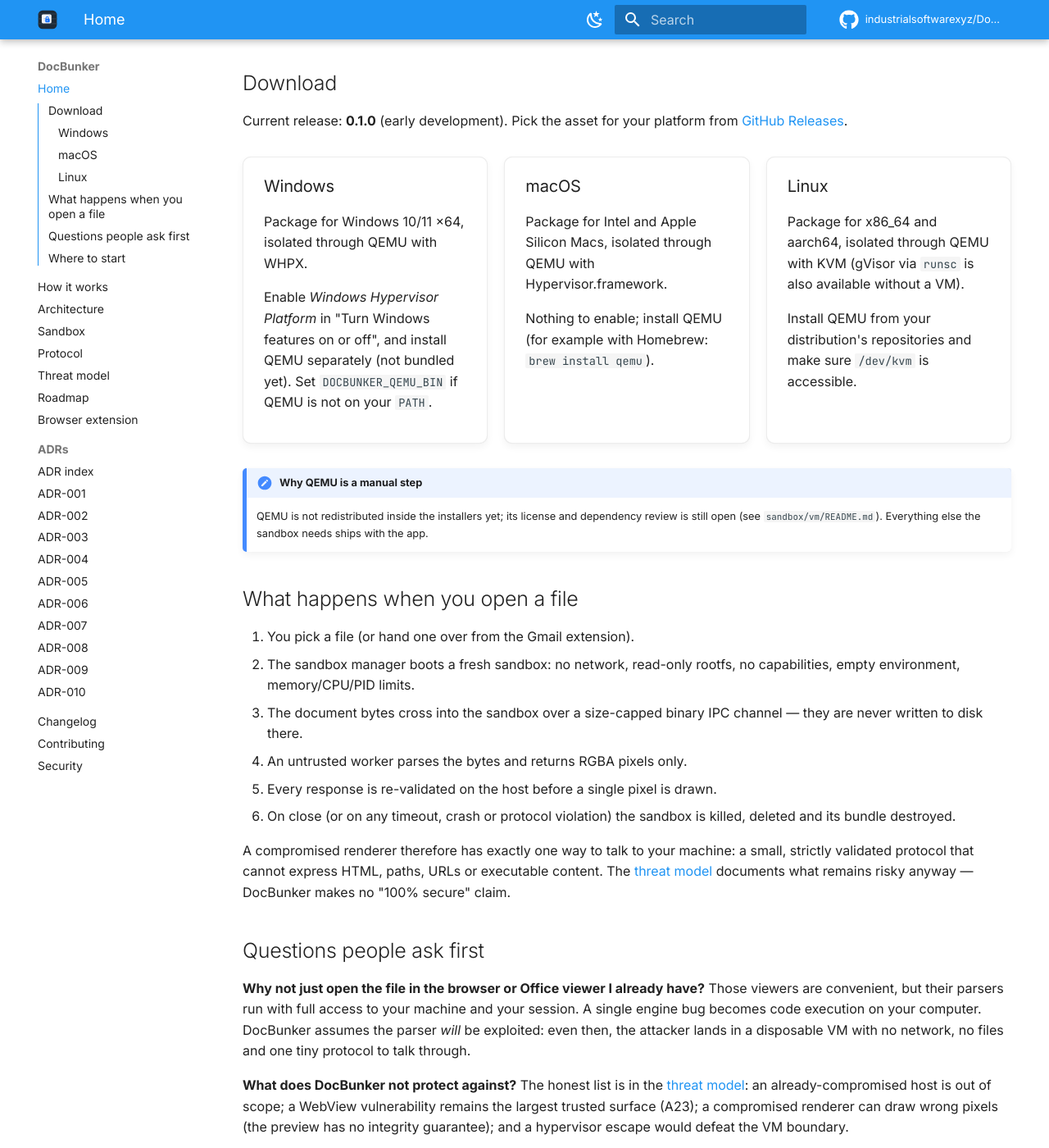
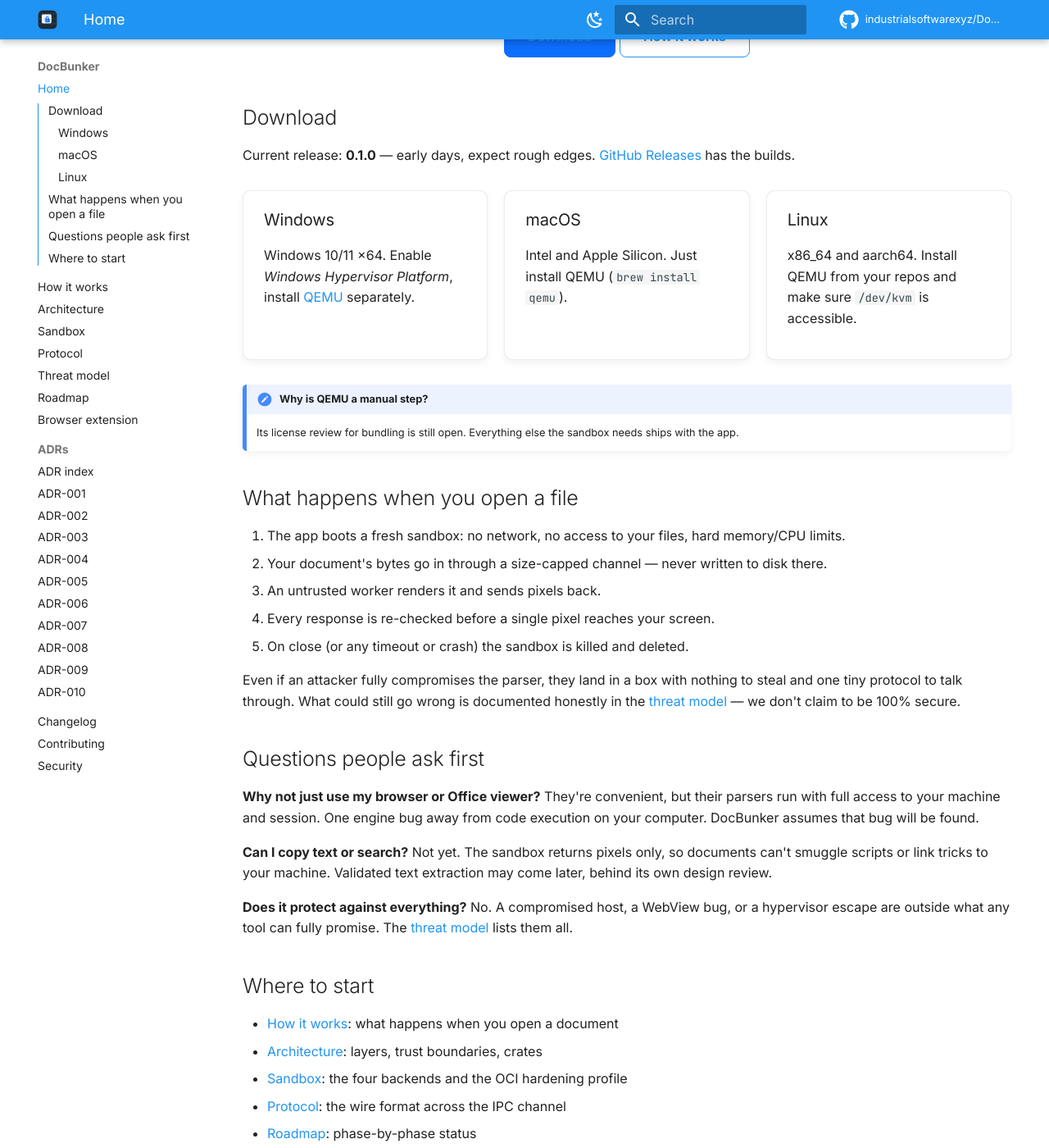
Before and after one commit to industrialsoftwarexyz/DocBunker, an MkDocs documentation site: the page built from docs/index.md, in a window 1280 px wide and 1400 px high, scrolled down 455 px. Shown: the whole window at 82% size. Built offline with MkDocs 1.6.1 and Material for MkDocs 9.7.7, drawn with Linux system fonts in a browser that asks for light colours; comment, search, counter and statistics services are not loaded; some of the changed text lies outside the part shown.

Commit message:
docs: simpler, scenario-first copy for the README and landing page

```diff
--- a/docs/index.md
+++ b/docs/index.md
@@ -2,10 +2,13 @@
 
 <img src="assets/docbunker-logo.svg" alt="DocBunker logo" class="landing-logo">
 
-A desktop viewer for documents you do not trust. PDFs, images and Office files
-are parsed only inside a disposable sandbox — gVisor (`runsc`) directly on
-Linux, a Linux VM (QEMU + gVisor) on Windows and macOS — and the only thing
-that ever reaches your screen is a validated raster image.
+A PDF from a stranger. An invoice you never expected. A `.docx` attached to
+a job offer.
+
+Your usual viewer opens these files on your machine and hopes its parser holds
+up. DocBunker doesn't hope: it copies the file into a throwaway sandbox,
+renders it there, and shows you the pixels. Close the document and the sandbox
+is destroyed.
 
 <div class="landing-cta" markdown="1">
 <a href="https://github.com/industrialsoftwarexyz/DocBunker/releases/latest" class="btn btn-primary">Download</a>
@@ -14,81 +17,65 @@
 
 ## Download
 
-Current release: **0.1.0** (early development). Pick the asset for your
-platform from
-[GitHub Releases](https://github.com/industrialsoftwarexyz/DocBunker/releases/latest).
+Current release: **0.1.0** — early days, expect rough edges.
+[GitHub Releases](https://github.com/industrialsoftwarexyz/DocBunker/releases/latest)
+has the builds.
 
 <div class="hero-grid dl-grid" markdown="1">
 
 <div class="hero-card" markdown="1">
 ### Windows
-Package for Windows 10/11 x64, isolated through QEMU with WHPX.
-
-Enable *Windows Hypervisor Platform* in "Turn Windows features on or off",
-and install QEMU separately (not bundled yet). Set `DOCBUNKER_QEMU_BIN` if
-QEMU is not on your `PATH`.
+Windows 10/11 x64. Enable *Windows Hypervisor Platform*, install
+[QEMU](https://qemu.org) separately.
 </div>
 
 <div class="hero-card" markdown="1">
 ### macOS
-Package for Intel and Apple Silicon Macs, isolated through QEMU with
-Hypervisor.framework.
-
-Nothing to enable; install QEMU (for example with Homebrew:
-`brew install qemu`).
+Intel and Apple Silicon. Just install QEMU (`brew install qemu`).
 </div>
 
 <div class="hero-card" markdown="1">
 ### Linux
-Package for x86_64 and aarch64, isolated through QEMU with KVM
-(gVisor via `runsc` is also available without a VM).
-
-Install QEMU from your distribution's repositories and make sure `/dev/kvm`
+x86_64 and aarch64. Install QEMU from your repos and make sure `/dev/kvm`
 is accessible.
 </div>
 
 </div>
 
-!!! note "Why QEMU is a manual step"
-    QEMU is not redistributed inside the installers yet; its license and
-    dependency review is still open (see `sandbox/vm/README.md`). Everything
-    else the sandbox needs ships with the app.
+!!! note "Why is QEMU a manual step?"
+    Its license review for bundling is still open. Everything else the sandbox
+    needs ships with the app.
 
 ## What happens when you open a file
 
-1. You pick a file (or hand one over from the Gmail extension).
-2. The sandbox manager boots a fresh sandbox: no network, read-only rootfs,
-   no capabilities, empty environment, memory/CPU/PID limits.
-3. The document bytes cross into the sandbox over a size-capped binary IPC
-   channel — they are never written to disk there.
-4. An untrusted worker parses the bytes and returns RGBA pixels only.
-5. Every response is re-validated on the host before a single pixel is drawn.
-6. On close (or on any timeout, crash or protocol violation) the sandbox is
-   killed, deleted and its bundle destroyed.
+1. The app boots a fresh sandbox: no network, no access to your files, hard
+   memory/CPU limits.
+2. Your document's bytes go in through a size-capped channel — never written
+   to disk there.
+3. An untrusted worker renders it and sends pixels back.
+4. Every response is re-checked before a single pixel reaches your screen.
+5. On close (or any timeout or crash) the sandbox is killed and deleted.
 
-A compromised renderer therefore has exactly one way to talk to your machine:
-a small, strictly validated protocol that cannot express HTML, paths, URLs or
-executable content. The [threat model](threat-model.md) documents what remains
-risky anyway — DocBunker makes no "100% secure" claim.
+Even if an attacker fully compromises the parser, they land in a box with
+nothing to steal and one tiny protocol to talk through. What could still go
+wrong is documented honestly in the [threat model](threat-model.md) — we don't
+claim to be 100% secure.
 
 ## Questions people ask first
 
-**Why not just open the file in the browser or Office viewer I already have?**
-Those viewers are convenient, but their parsers run with full access to your
-machine and your session. A single engine bug becomes code execution on your
-computer. DocBunker assumes the parser *will* be exploited: even then, the
-attacker lands in a disposable VM with no network, no files and one tiny
-protocol to talk through.
+**Why not just use my browser or Office viewer?**
+They're convenient, but their parsers run with full access to your machine and
+session. One engine bug away from code execution on your computer. DocBunker
+assumes that bug will be found.
 
-**What does DocBunker not protect against?**
-The honest list is in the [threat model](threat-model.md): an already-compromised
-host is out of scope; a WebView vulnerability remains the largest trusted
-surface (A23); a compromised renderer can draw wrong pixels (the preview has no
-integrity guarantee); and a hypervisor escape would defeat the VM boundary.
+**Can I copy text or search?**
+Not yet. The sandbox returns pixels only, so documents can't smuggle scripts
+or link tricks to your machine. Validated text extraction may come later,
+behind its own design review.
 
-**Can I copy text or search inside documents?**
-Not yet. The sandbox returns pixels only (ADR-002), so there is nothing to
-select or search. Features like validated text extraction need a new ADR first.
+**Does it protect against everything?**
+No. A compromised host, a WebView bug, or a hypervisor escape are outside what
+any tool can fully promise. The [threat model](threat-model.md) lists them all.
 
 ## Where to start
 
```
Also changed, not shown: README.md (+53 -84 lines).
